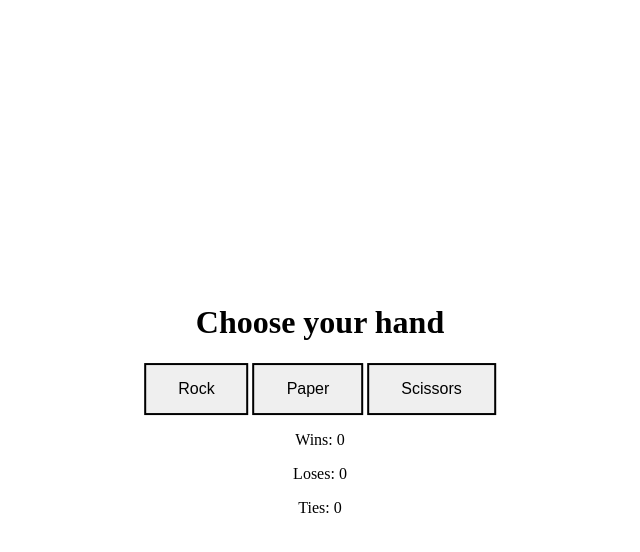
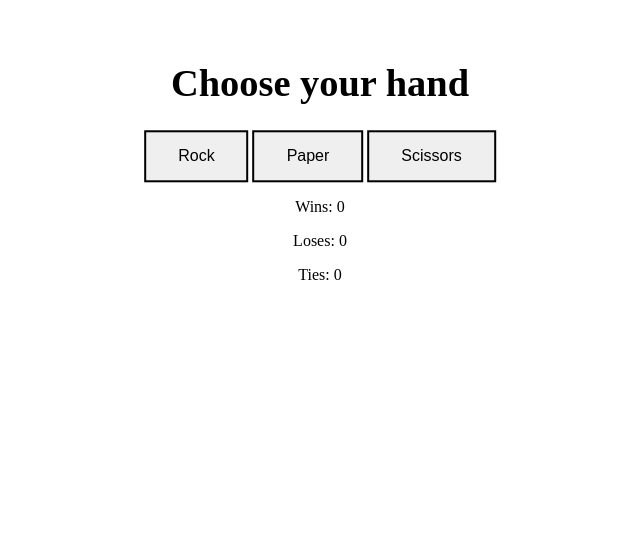
Before and after one commit to KP-90/odin-rock, a plain HTML site: page index.html in a window 1280 px wide. Shown: the whole page, without its empty margins (328-968 px from the left). Drawn offline with Linux system fonts and the light colour scheme.

Commit message:
Changing values

```diff
--- a/style.css
+++ b/style.css
@@ -1,10 +1,11 @@
 body {
     position: fixed;
-    top: 50%;
+    top: 20%;
     left: 50%;
     transform: translate(-50%, -50%);
 }
 #results {
+    font-size: larger;
     text-align: center;
 }
 
```
